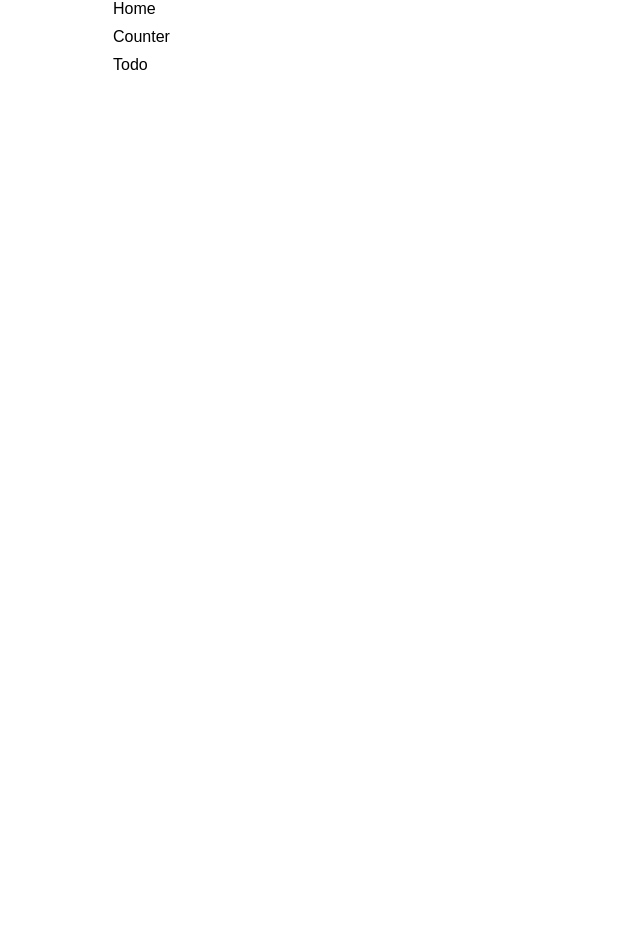
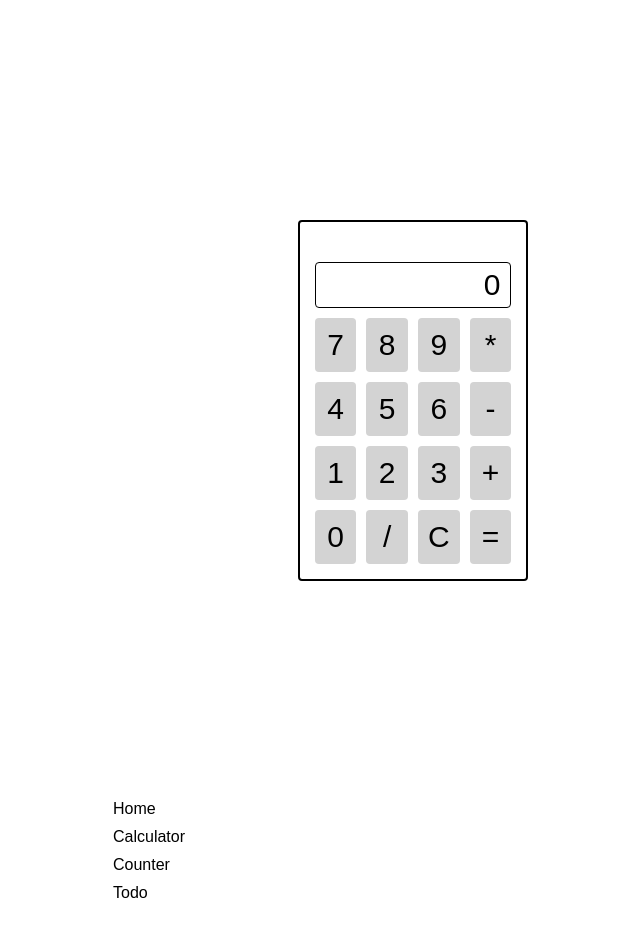
Before and after one commit to priscillahaibara/react-mini-projects, a React (Create React App) app: page /#/calculator in a window 1280 px wide. Before the commit this address had no page. Shown: the top 936 px of the page, without its empty margins (227-867 px from the left). Before the commit the page ends 800 px from the top, so only its background shows below. Built offline with nearby package versions, Linux system fonts and the light colour scheme.

Commit message:
feat(calculator): add basic calculator layout

```diff
--- a/src/App.js
+++ b/src/App.js
@@ -1,4 +1,5 @@
 import { HashRouter as Router, Routes, Route, Link } from "react-router-dom";
+import Calculator from "./basics/calculator/App.js";
 import Counter from "./basics/counter/App.js";
 import Todo from "./basics/todo/App.js";
 
@@ -7,6 +8,7 @@ export default function App() {
     <Router>
       <Routes>
         <Route path="/" element={<h1 style={{textAlign: 'center', margin: '2rem', fontSize: '3rem'}}>Welcome to React Mini Projects!</h1>} />
+        <Route path="/calculator" element={<Calculator />} />
         <Route path="/counter" element={<Counter />} />
         <Route path="/todo" element={<Todo />} />
       </Routes>
@@ -14,6 +16,7 @@ export default function App() {
       <div style={{height: '100vh'}}>
         <ul style={{ display: 'flex', flexDirection: 'column', gap: '1rem', maxWidth: '60rem', margin: '0 auto', cursor: 'pointer' }}>
           <li style={{fontSize: '1.6rem'}}><Link to="/">Home</Link></li>
+          <li style={{fontSize: '1.6rem'}}><Link to="/calculator">Calculator</Link></li>
           <li style={{fontSize: '1.6rem'}}><Link to="/counter">Counter</Link></li>
           <li style={{fontSize: '1.6rem'}}><Link to="/todo">Todo</Link></li>
         </ul>
--- /dev/null
+++ b/src/basics/calculator/App.css
@@ -0,0 +1,38 @@
+.mainContainer {
+  display: flex;
+  justify-content: center;
+  align-items: center;
+  height: 100vh;
+}
+
+.calculatorContainer {
+  display: grid;
+  grid-template-columns: repeat(4, 1fr);
+  gap: 1rem;
+  font-size: 3rem;
+  border: 2px solid black;
+  padding: 4rem 1.5rem 1.5rem 1.5rem;
+  border-radius: 4px;
+}
+
+.display {
+    grid-column: span 4;
+    text-align: right;
+    border: 1px solid black;
+    padding: 0.5rem 1rem;
+    border-radius: 4px;
+}
+
+.button {
+  background-color: lightgrey;
+  padding: 1rem;
+  display: flex;
+  justify-content: center;
+  align-items: center;
+  border-radius: 4px;
+  cursor: pointer;
+}
+
+.button:hover {
+    background-color: gray;
+}
--- /dev/null
+++ b/src/basics/calculator/App.js
@@ -0,0 +1,27 @@
+import './App.css';
+
+export default function Calculator() {
+  return (
+    <div className="mainContainer">
+      <div className="calculatorContainer">
+        <div className="display">0</div>
+        <button className="button">7</button>
+        <button className="button">8</button>
+        <button className="button">9</button>
+        <button className="button">*</button>
+        <button className="button">4</button>
+        <button className="button">5</button>
+        <button className="button">6</button>
+        <button className="button">-</button>
+        <button className="button">1</button>
+        <button className="button">2</button>
+        <button className="button">3</button>
+        <button className="button">+</button>
+        <button className="button">0</button>
+        <button className="button">/</button>
+        <button className="button">C</button>
+        <button className="button">=</button>
+      </div>
+    </div>
+  );
+}
```
